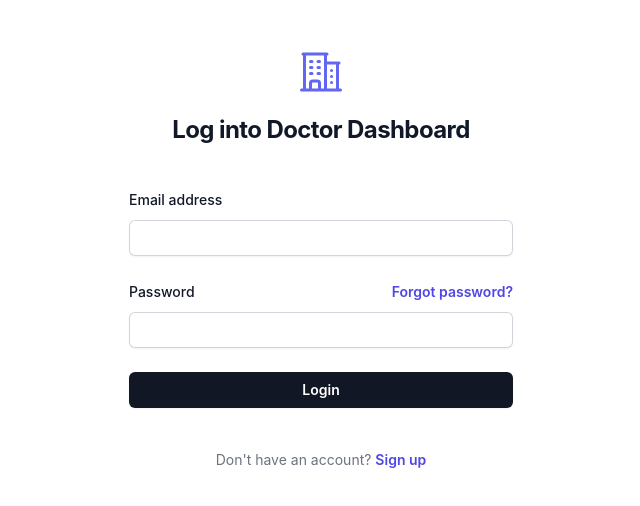
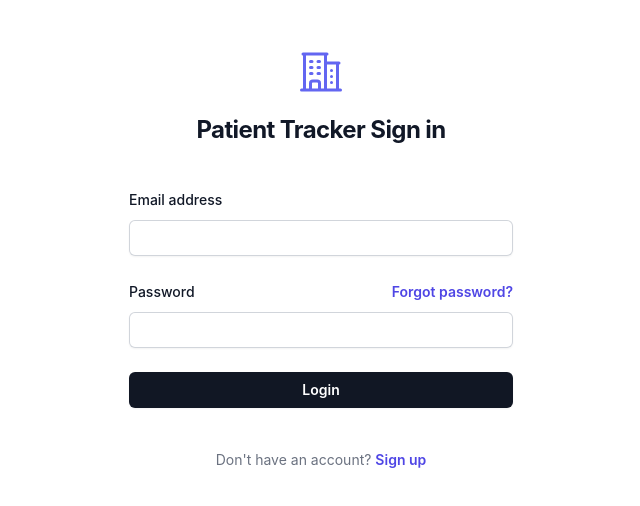
Before and after one commit to koliveiradev/patient-tracker, a React (Create React App) app: page /login in a window 1280 px wide. Shown: the top 506 px of the page, without its empty margins (319-959 px from the left). Built offline with nearby package versions, Linux system fonts and the light colour scheme.

Commit message:
changed login header text

```diff
--- a/src/pages/Login.tsx
+++ b/src/pages/Login.tsx
@@ -35,7 +35,7 @@ export default function Login() {
                     </svg>
 
                     <h2 className="mt-4 text-center text-2xl font-bold leading-9 tracking-tight text-gray-900">
-                        Log into Doctor Dashboard
+                        Patient Tracker Sign in
                     </h2>
                 </div>
 
```
